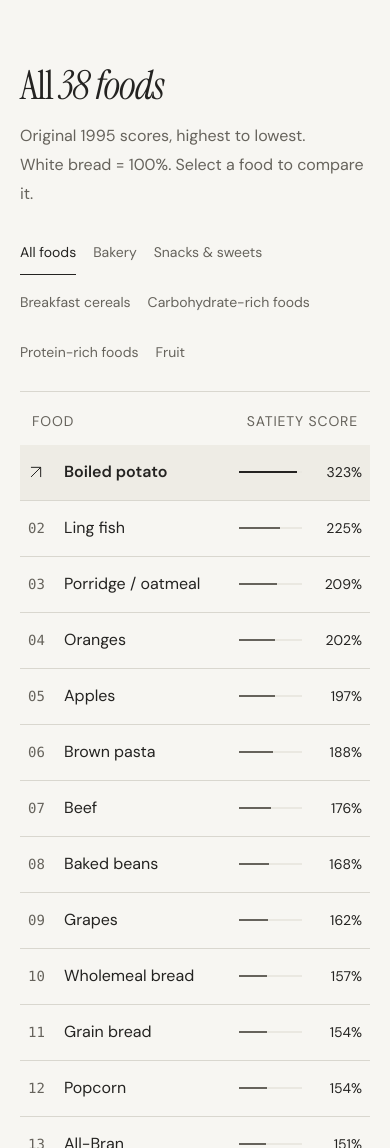
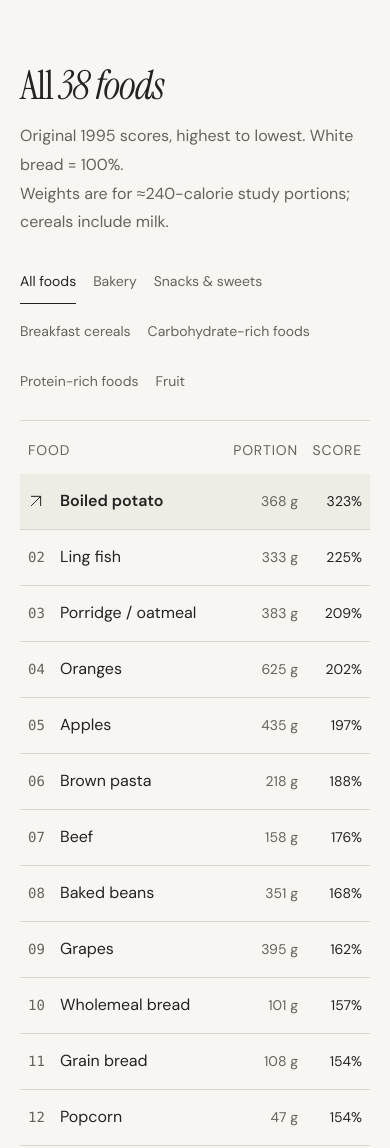
Before and after one commit to rafamarins/satiety-index, a website: page index.html in a window 390 px wide. Shown: the part 2700-3848 px from the top of the page. Drawn offline with Linux system fonts and the light colour scheme.

Commit message:
Show study portion weights in the full food index

```diff
--- a/app.js
+++ b/app.js
@@ -204,7 +204,7 @@ function renderRanking() {
     button.className = "ranking-row";
     button.dataset.food = item.id;
     button.setAttribute("aria-pressed", String(item.id === food.id));
-    button.innerHTML = `<span class="ranking-number" aria-hidden="true"><span class="ranking-index">${String(RANKED_FOODS.indexOf(item) + 1).padStart(2, "0")}</span><svg class="ui-icon ranking-selected-icon" viewBox="0 0 24 24" aria-hidden="true" focusable="false"><path d="M5 19 19 5M5 5h14v14" /></svg></span><span class="ranking-name">${item.name}</span><span class="ranking-bar" style="--score:${(item.score / 350) * 100}%" aria-hidden="true"></span><span class="ranking-score">${item.score}%</span><span class="sr-only">satiety score. White bread scores 100%. Select to compare.</span>`;
+    button.innerHTML = `<span class="ranking-number" aria-hidden="true"><span class="ranking-index">${String(RANKED_FOODS.indexOf(item) + 1).padStart(2, "0")}</span><svg class="ui-icon ranking-selected-icon" viewBox="0 0 24 24" aria-hidden="true" focusable="false"><path d="M5 19 19 5M5 5h14v14" /></svg></span><span class="ranking-name">${item.name}</span><span class="ranking-bar" style="--score:${(item.score / 350) * 100}%" aria-hidden="true"></span><span class="ranking-portion"><span class="sr-only">Study portion: </span>${STUDY_NUTRITION[item.id].servingGrams} g</span><span class="ranking-score">${item.score}%</span><span class="sr-only">satiety score. White bread scores 100%. Select to compare.</span>`;
     button.addEventListener("click", () => {
       selectFood(item);
       byId("explorer").scrollIntoView({
--- a/index.html
+++ b/index.html
@@ -339,8 +339,8 @@
             <h2 id="collection-title">All <em>38 foods</em></h2>
           </div>
           <p>
-            Original 1995 scores, highest to lowest.<br />White bread = 100%.
-            Select a food to compare it.
+            Original 1995 scores, highest to lowest. White bread = 100%.<br />
+            Weights are for ≈240-calorie study portions; cereals include milk.
           </p>
         </div>
         <div
@@ -350,7 +350,8 @@
           aria-label="Filter foods by category"
         ></div>
         <div class="ranking-header" aria-hidden="true">
-          <span>Food</span><span>Satiety score</span>
+          <div class="ranking-column-header"><span>Food</span><span>Portion</span><span>Score</span></div>
+          <div class="ranking-column-header"><span>Food</span><span>Portion</span><span>Score</span></div>
         </div>
         <ol
           id="food-ranking"
--- a/styles.css
+++ b/styles.css
@@ -758,6 +758,9 @@ html[data-theme="dark"] .theme-moon {
 }
 
 .collection {
+  --ranking-columns: minmax(24px, max-content) minmax(0, 1fr) minmax(24px, 0.45fr) minmax(68px, 0.3fr) minmax(56px, 0.3fr);
+  --ranking-gap: 12px;
+  --ranking-column-gap: 56px;
   padding-block: 80px;
 }
 .collection-heading {
@@ -802,19 +805,30 @@ html[data-theme="dark"] .theme-moon {
 .ranking-header {
   display: grid;
   grid-template-columns: 1fr 1fr;
+  column-gap: var(--ranking-column-gap);
   font-size: var(--text-label);
   letter-spacing: 0.06em;
   text-transform: uppercase;
   color: var(--muted);
-  padding: 18px 12px 12px;
-}
-.ranking-header span:last-child {
+  padding-block: 18px 12px;
+}
+.ranking-column-header {
+  display: grid;
+  grid-template-columns: var(--ranking-columns);
+  gap: var(--ranking-gap);
+  padding-inline: 8px;
+  overflow-wrap: anywhere;
+}
+.ranking-column-header span:first-child {
+  grid-column: 1 / -3;
+}
+.ranking-column-header span:not(:first-child) {
   text-align: right;
 }
 .food-ranking {
   display: grid;
   grid-template-columns: 1fr 1fr;
-  column-gap: 56px;
+  column-gap: var(--ranking-column-gap);
   list-style: none;
   padding: 0;
   margin: 0;
@@ -825,11 +839,9 @@ html[data-theme="dark"] .theme-moon {
 .ranking-row {
   position: relative;
   display: grid;
-  grid-template-columns:
-    minmax(24px, max-content) minmax(0, 1.3fr) minmax(32px, 0.7fr)
-    minmax(48px, max-content);
+  grid-template-columns: var(--ranking-columns);
   align-items: center;
-  gap: 12px;
+  gap: var(--ranking-gap);
   min-height: 56px;
   border-bottom: 1px solid var(--line);
   padding: 10px 8px;
@@ -857,10 +869,16 @@ html[data-theme="dark"] .theme-moon {
   width: var(--score);
   background: var(--muted);
 }
-.ranking-score {
+.ranking-score,
+.ranking-portion {
   justify-self: end;
   font-size: var(--text-label);
   font-variant-numeric: tabular-nums;
+  text-align: right;
+  overflow-wrap: anywhere;
+}
+.ranking-portion {
+  color: var(--muted);
 }
 .ranking-row[aria-pressed="true"] {
   background: var(--hover);
@@ -1074,15 +1092,10 @@ html[data-theme="dark"] .theme-moon {
   .study {
     gap: 60px;
   }
-  .food-ranking {
-    column-gap: 32px;
-  }
-  .ranking-row {
-    gap: 8px;
-    grid-template-columns: minmax(24px, max-content) minmax(0, 1fr) minmax(
-        48px,
-        max-content
-      );
+  .collection {
+    --ranking-columns: minmax(24px, max-content) minmax(0, 1fr) minmax(68px, 0.3fr) minmax(56px, 0.3fr);
+    --ranking-gap: 8px;
+    --ranking-column-gap: 32px;
   }
   .ranking-bar {
     display: none;
@@ -1348,17 +1361,12 @@ html[data-theme="dark"] .theme-moon {
     gap: 6px 17px;
     margin-top: 23px;
   }
-  .food-ranking {
+  .food-ranking,
+  .ranking-header {
     grid-template-columns: 1fr;
   }
-  .ranking-row {
-    grid-template-columns:
-      minmax(24px, max-content) minmax(0, 1.3fr) minmax(24px, 0.5fr)
-      minmax(48px, max-content);
-    gap: 12px;
-  }
-  .ranking-bar {
-    display: block;
+  .ranking-column-header + .ranking-column-header {
+    display: none;
   }
   .footer-heading {
     align-items: start;
@@ -1419,9 +1427,6 @@ html[data-theme="dark"] .theme-moon {
   }
   .score-caption {
     max-width: none;
-  }
-  .ranking-row {
-    gap: 8px;
   }
   .collection h2 {
     font-size: 35px;
```
Also changed, not shown: README.md.
